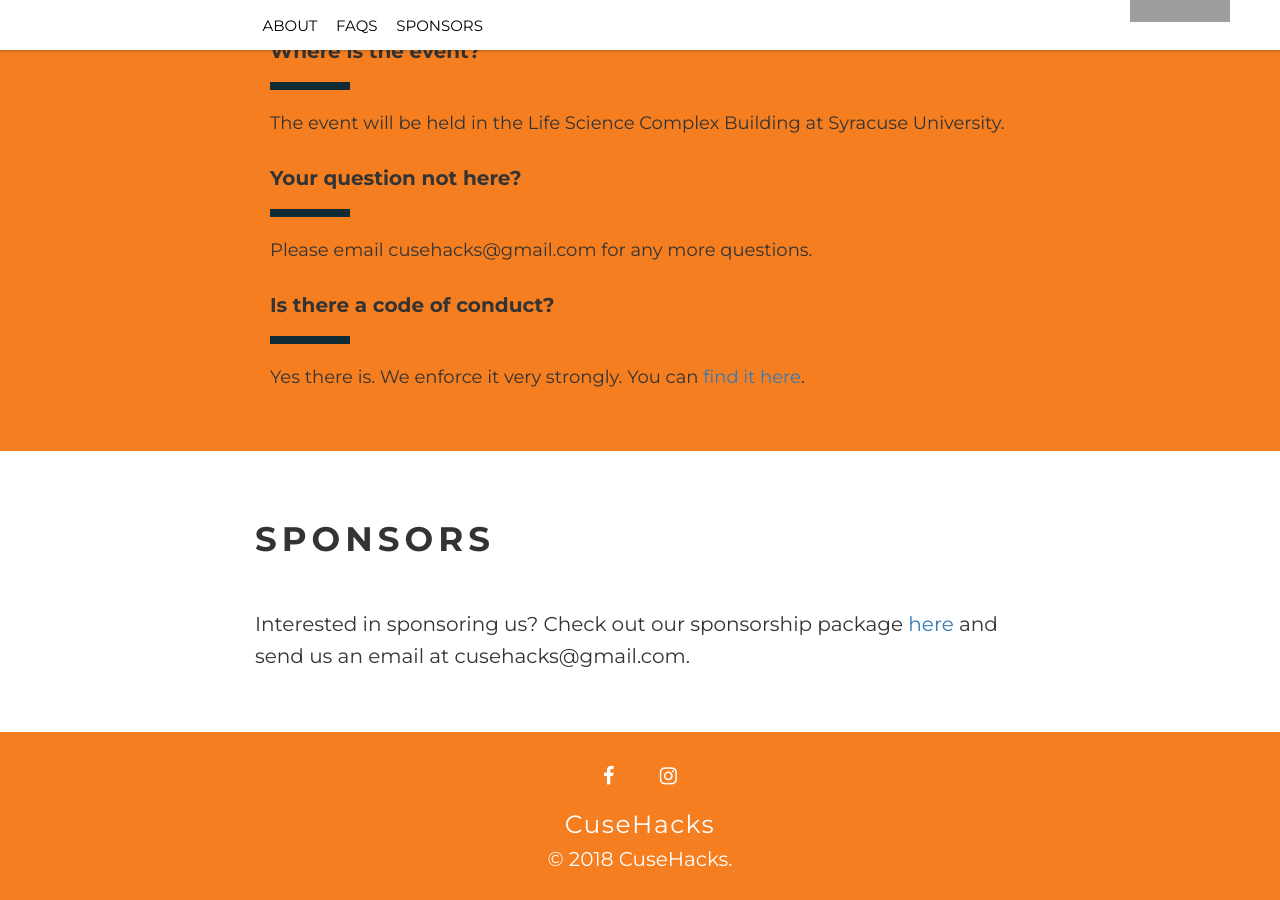
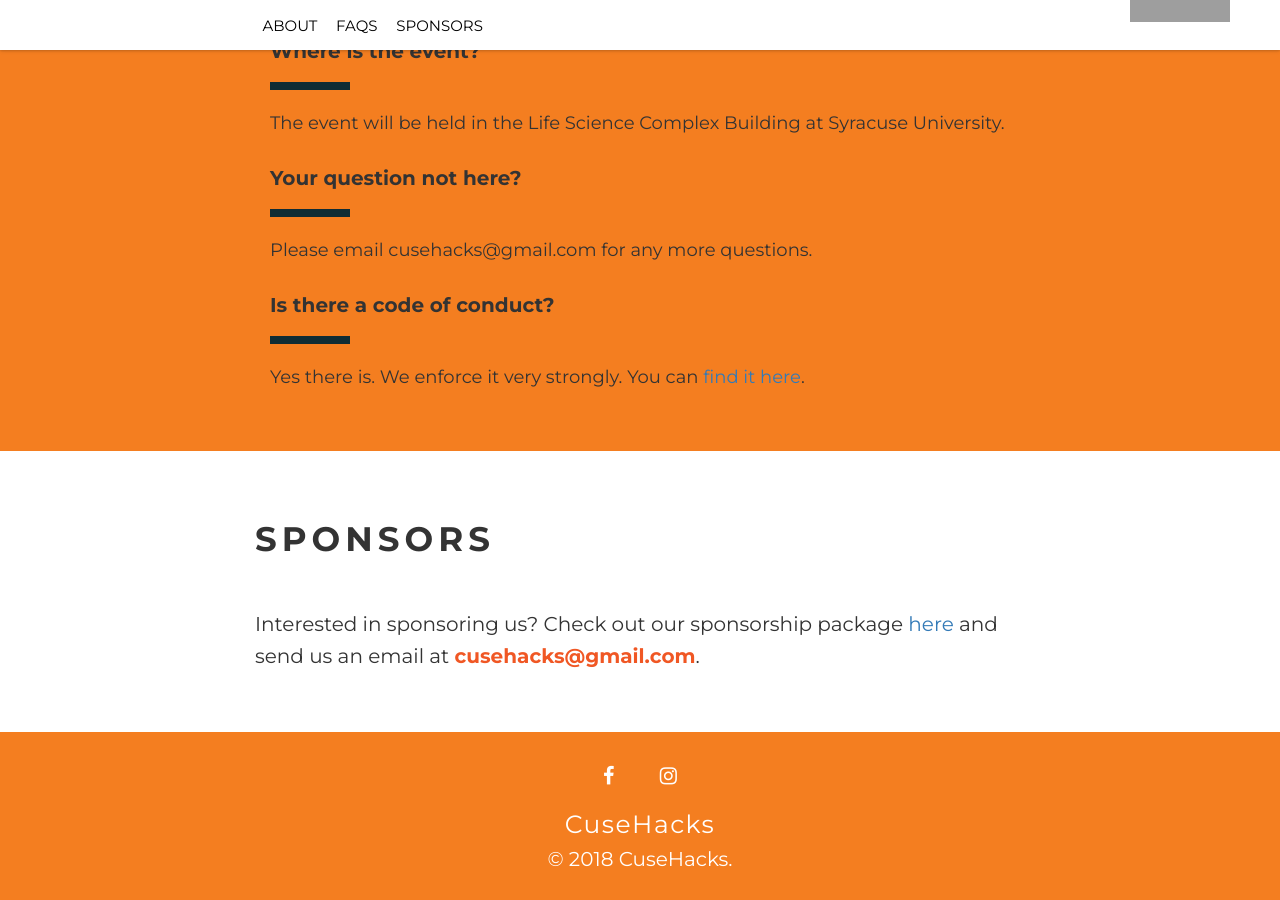
Before and after one commit to innovateorange/cusehacks, a Jekyll site: the page built from index.html, in a window 1280 px wide and 900 px high, scrolled down 3163 px. Built offline with Jekyll 4.4.1, drawn with Linux system fonts in a browser that asks for light colours; nearby versions of some CDN libraries; grey boxes are pictures that could not be loaded.

Commit message:
orange email

```diff
--- a/css/original.css
+++ b/css/original.css
@@ -198,7 +198,7 @@
   line-height: 1.6em;
 }
 
-.about .sub-header {
+.sub-header {
   color: #F05724;
   font-weight: 700;
 }
```
